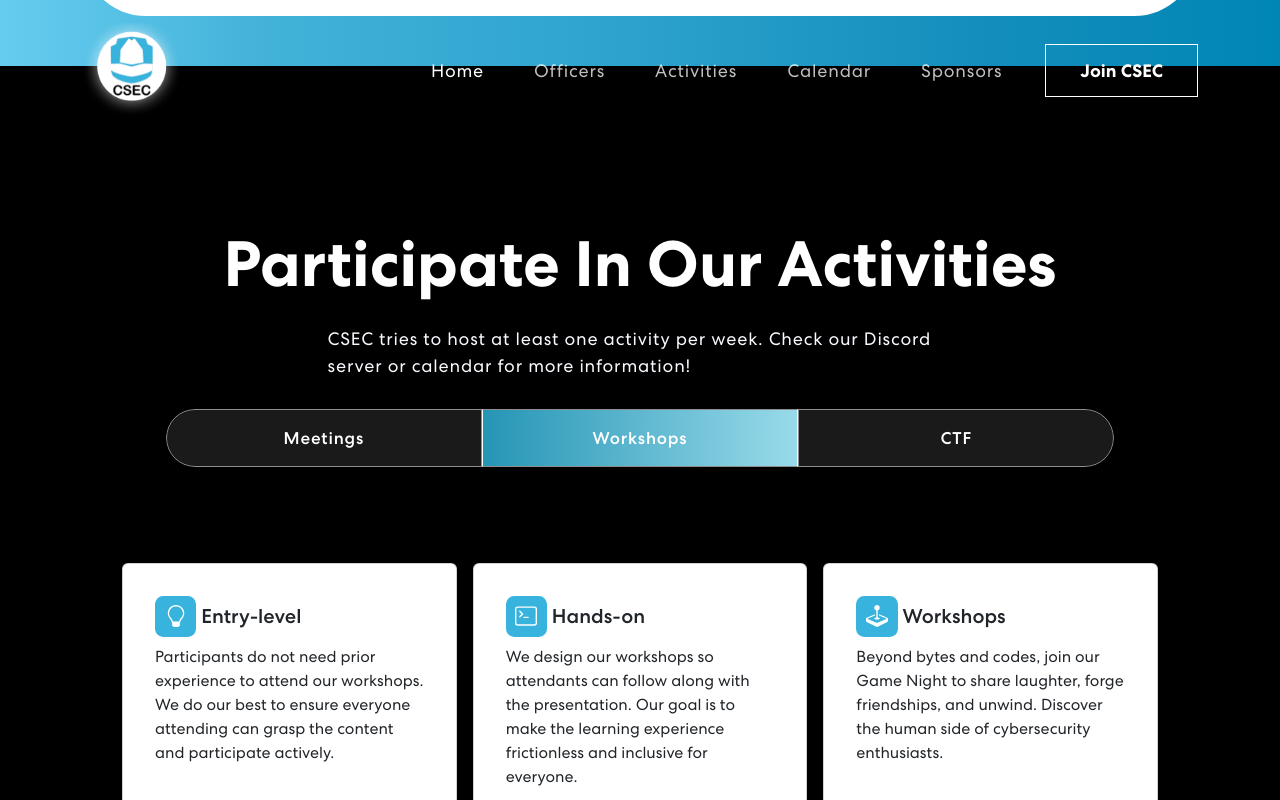
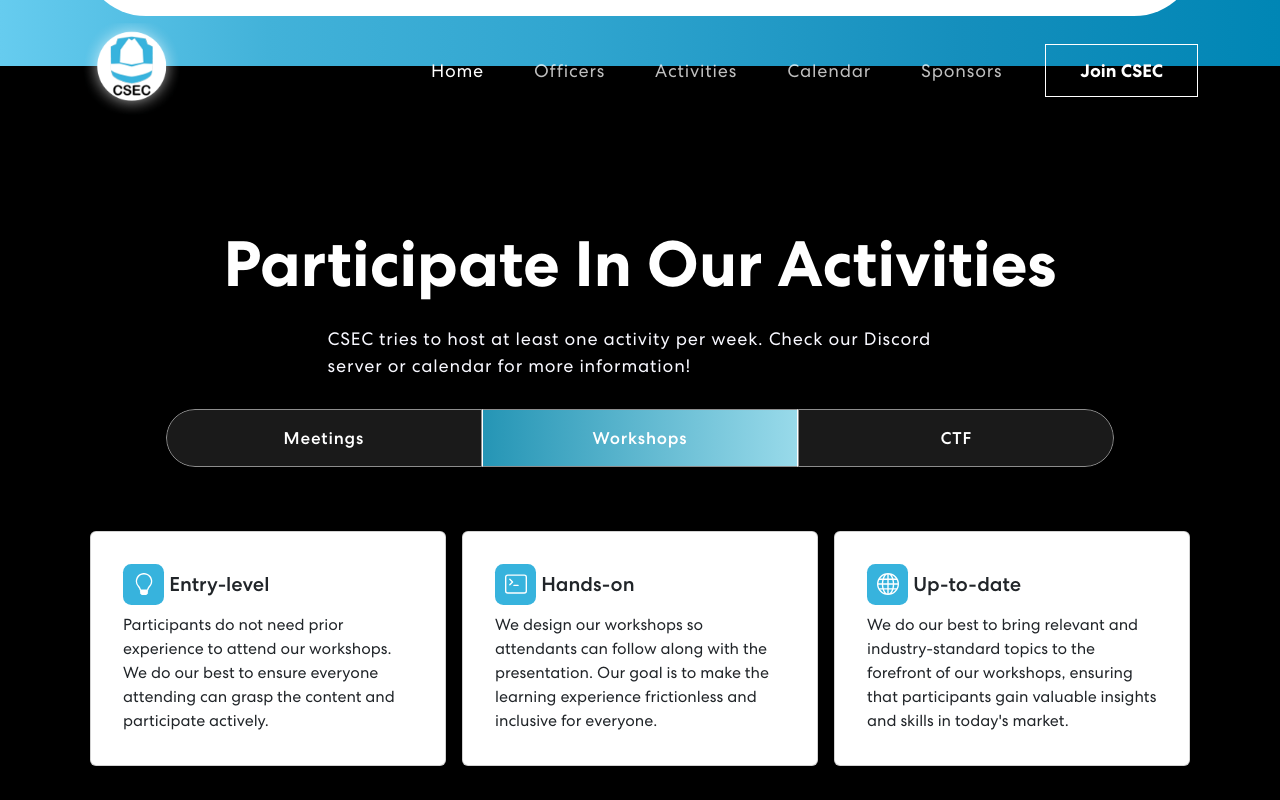
Before and after one commit to uta-csec/CSEC-React, a React (Create React App) app: page / in a window 1280 px wide. Both pictures are taken after a click on the tab "Workshops". Shown: the part 1333-2133 px from the top of the page. Built offline with nearby package versions, Linux system fonts and the light colour scheme.

Commit message:
Activities content done

```diff
--- a/src/components/Activities.js
+++ b/src/components/Activities.js
@@ -1,6 +1,8 @@
 // bootstrap
 import { Col, Container, Row, Tab, Nav, Card } from "react-bootstrap";
 import {
+  Flag,
+  Globe,
   Joystick,
   Lightbulb,
   Mic,
@@ -155,14 +157,15 @@ export function Activities() {
                         <Card.Title>
                           <div className="icon-container">
                             <div className="icon">
-                              <Joystick size={22} />
+                              <Globe size={22} />
                             </div>
-                            <div className="icon-text">Workshops</div>
+                            <div className="icon-text">Up-to-date</div>
                           </div>
                         </Card.Title>
-                        Beyond bytes and codes, join our Game Night to share
-                        laughter, forge friendships, and unwind. Discover the
-                        human side of cybersecurity enthusiasts.
+                        We do our best to bring relevant and industry-standard
+                        topics to the forefront of our workshops, ensuring that
+                        participants gain valuable insights and skills in
+                        today's market.
                       </Card.Body>
                     </Card>
                   </div>
@@ -170,13 +173,43 @@ export function Activities() {
 
                 {/* Pane 3 */}
                 <Tab.Pane eventKey="third">
-                  <p>
-                    Lorem Ipsum is simply dummy text of the printing and
-                    typesetting industry. Lorem Ipsum has been the industry's
-                    standard dummy text ever since the 1500s, when an unknown
-                    printer took a galley of type and scrambled it to make a
-                    type specimen book.
-                  </p>
+                  <p></p>
+
+                  <Card className="activity-card">
+                    <Card.Body>
+                      <Card.Title>
+                        <div className="icon-container">
+                          <div className="icon">
+                            <Flag size={22} />
+                          </div>
+                          <div className="icon-text">What's CTF?</div>
+                        </div>
+                      </Card.Title>
+                      Capture The Flag (CTF) is an engaging and hands-on
+                      cybersecurity challenge that simulates real-world
+                      scenarios. Participants navigate through puzzles,
+                      vulnerabilities, and security tasks to find hidden "flags"
+                      – secret codes or tokens – within digital environments.
+                      CTFs encompass various domains like cryptography, web
+                      exploitation, reverse engineering, and more. These
+                      challenges offer a dynamic platform for honing practical
+                      skills, problem-solving, teamwork, and quick thinking,
+                      making them an essential component of cybersecurity
+                      training and fostering a deeper understanding of digital
+                      defense strategies.
+                      <br /> <br />
+                      For more information about CTF or how to form part of our
+                      CTF team, join our{" "}
+                      <a
+                        href="https://discord.gg/8YuGKecGU4"
+                        target="_blank"
+                        rel="noreferrer"
+                        style={{ textDecoration: "none" }}
+                      >
+                        Discord
+                      </a>
+                    </Card.Body>
+                  </Card>
                 </Tab.Pane>
               </Tab.Content>
             </Tab.Container>
--- a/src/components/styles/Activities.css
+++ b/src/components/styles/Activities.css
@@ -32,7 +32,6 @@
 }
 
 .activity-cards {
-  padding: 2rem;
   display: flex;
   justify-content: center;
   flex-direction: row;
--- a/src/components/styles/NavBar.css
+++ b/src/components/styles/NavBar.css
@@ -9,7 +9,7 @@ nav.navbar {
 
 nav.navbar.scrolled {
   padding: 0px 0;
-  background-color: #1e91b2;
+  background-color: #37b3dd;
 }
 
 nav.navbar-toggler {
```
